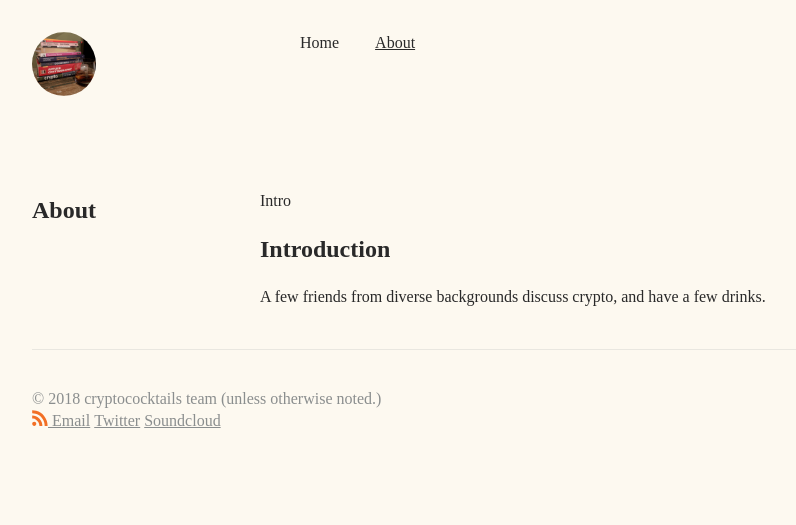
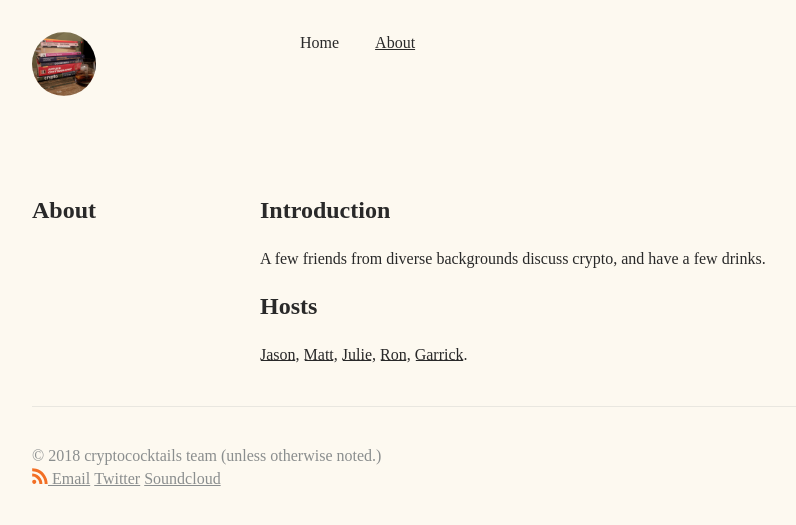
Before and after one commit to 0xadada/cryptococktails.github.io, a Jekyll site: the page built from about.md, in a window 1280 px wide. Shown: the top 525 px of the page, without its empty margins (152-948 px from the left). Built offline with Jekyll 4.4.1, drawn with Linux system fonts in a browser that asks for light colours; some web fonts are replaced.

Commit message:
updated about

```diff
--- a/about.md
+++ b/about.md
@@ -9,8 +9,14 @@ metaOgType: "article"
 metaImage: /static/images/meta/apple-touch-icon.png
 ---
 
-Intro
-
 ## Introduction
 
 A few friends from diverse backgrounds discuss crypto, and have a few drinks.
+
+## Hosts
+
+[Jason](https://twitter.com/jaschang),
+[Matt](https://twitter.com/qtychr),
+[Julie](https://twitter.com/julieieio),
+[Ron](https://twitter.com/0xadada),
+[Garrick](https://twitter.com/garlick811).
```
Also changed, not shown: _posts/2018-01-22-ep-0001-first-episode.md (+3 -3 lines).
